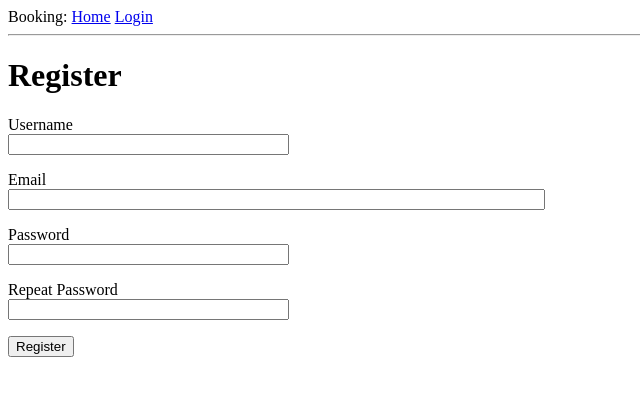
After one commit to moonso/booking, a Flask app: page /register in a window 1280 px wide. The commit adds this page. Shown: the top 396 px of the page, without its empty margins (0-640 px from the left). Run offline with Flask 2, Linux system fonts and the light colour scheme.

Commit message:
Adds login

```diff
--- a/booking/__init__.py
+++ b/booking/__init__.py
@@ -1,9 +1,11 @@
 from flask import Flask
 from config import Config
-from flask_pymongo import PyMongo
+# from flask_pymongo import PyMongo
+from flask_login import LoginManager
 
 app = Flask(__name__)
 app.config.from_object(Config)
-mongo = PyMongo(app)
+login = LoginManager(app)
+login.login_view = 'login'
 
 from booking import routes, models
--- a/booking/forms.py
+++ b/booking/forms.py
@@ -1,6 +1,9 @@
 from flask_wtf import FlaskForm
 from wtforms import (StringField, PasswordField, BooleanField, SubmitField)
-from wtforms.validators import DataRequired
+from wtforms.validators import (DataRequired, ValidationError, Email, EqualTo)
+from booking.models import User
+
+from booking import app
 
 
 class LoginForm(FlaskForm):
@@ -8,3 +11,20 @@ class LoginForm(FlaskForm):
     password = PasswordField('Password', validators=[DataRequired()])
     remember_me = BooleanField('Remember Me')
     submit = SubmitField('Sign In')
+
+class RegistrationForm(FlaskForm):
+    username = StringField('Username', validators=[DataRequired()])
+    email = StringField('Email', validators=[DataRequired(), Email()])
+    password = PasswordField('Password', validators=[DataRequired()])
+    password2 = PasswordField('Repeat Password', validators=[DataRequired(), EqualTo('password')])
+    submit = SubmitField('Register')
+
+    def validate_username(self, username):
+        user = app.config['USERS_COLLECTION'].find_one({"_id": username.data})
+        if user is not None:
+            raise ValidationError("Username already exists")
+
+    def validate_email(self, email):
+        user = app.config['USERS_COLLECTION'].find_one({"email": email.data})
+        if user is not None:
+            raise ValidationError("Email already exists")
--- a/booking/routes.py
+++ b/booking/routes.py
@@ -1,12 +1,13 @@
-from flask import (render_template, flash, redirect)
-from booking import (app, mongo)
-from booking.forms import LoginForm
+from flask import (render_template, flash, redirect, url_for, request)
+from flask_login import (current_user, login_user, logout_user, login_required)
+from booking import (app)
+from booking.forms import (LoginForm, RegistrationForm)
 from booking.models import User
 
 @app.route('/')
 @app.route('/index')
+@login_required
 def index():
-    user = {'username': 'Mans'}
     bills = [
         {
             'payer': {'username': 'John'},
@@ -21,23 +22,78 @@ def index():
             'category': 'car',
         }
     ]
-    return render_template('index.html', title='Home', user=user, bills=bills)
+    return render_template('index.html', title='Home', bills=bills)
 
 @app.route('/login', methods=['GET', 'POST'])
 def login():
+    if current_user.is_authenticated:
+        return redirect(url_for('index'))
     form = LoginForm()
     if form.validate_on_submit():
-        flash('Login requested for user {0}, remember_me={1}'.format(
-            form.username.data, form.remember_me.data))
-        return redirect('/index')
-    else:
-        flash("Please fill both username and password")
+        existing_user = app.config['USERS_COLLECTION'].find_one({"_id": form.username.data})
+        user = None
+        if existing_user:
+            user = User(existing_user['_id'], existing_user['email'], existing_user['password_hash'])
+        if existing_user is None or not user.check_password(form.password.data):
+            flash('Invalid username or password')
+            return redirect(url_for('login'))
+        login_user(user, remember=form.remember_me.data)
+        next_page = request.args.get('next')
+        if not next_page or not next_page.startswith('/'):
+            next_page = url_for('index')
+        return redirect(url_for('index'))
+
     return render_template('login.html', title='Sign In', form=form)
+
+@app.route('/register', methods=['GET', 'POST'])
+def register():
+    user_collection = app.config['USERS_COLLECTION']
+
+    if current_user.is_authenticated:
+        return redirect(url_for('index'))
+
+    form = RegistrationForm()
+    if form.validate_on_submit():
+        user_obj = User(username=form.username.data, email=form.email.data)
+        user_obj.set_password(form.password.data)
+        user_collection.insert_one(
+            {
+                '_id': user_obj.username,
+                'email': user_obj.email,
+                'password_hash': user_obj.password_hash,
+            }
+        )
+        flash("Congratulations, you are now a registered user!")
+        return redirect(url_for('login'))
+
+    return render_template('register.html', title='Register', form=form)
+
+
+@app.route('/logout')
+def logout():
+    logout_user()
+    return redirect(url_for('index'))
 
 @app.route('/add')
 def add():
     """Add a user to the database"""
-    dummy_user = User('Clark Kent', email='clark@kent.com')
-    user = mongo.db.users
-    user.insert(dummy_user)
-    return "Added user {0} with email {1}".format(dummy_user['username'], dummy_user['email'])
+    u = User('Susan', email='susan@mail.com')
+    u.set_password('cat')
+    user_collection = app.config['USERS_COLLECTION']
+    # print(dummy_user.__dict__)
+    user_collection.insert_one(
+        {
+            '_id': u.username,
+            'email': u.email,
+            'password_hash': u.password_hash,
+        }
+    )
+    return "Added user {0} with email {1}".format(u.username, u.email)
+
+@app.route('/wipe')
+def wipe():
+    """Remove all users"""
+    user_collection = app.config['USERS_COLLECTION']
+    # print(dummy_user.__dict__)
+    user_collection.remove({})
+    return "Removed all users"
--- a/booking/templates/base.html
+++ b/booking/templates/base.html
@@ -9,8 +9,12 @@
     <body>
         <div>
 			Booking:
-			<a href="/index">Home</a>
-			<a href="/login">Login</a>
+			<a href="{{ url_for('index') }}">Home</a>
+      {% if current_user.is_anonymous %}
+			<a href="{{ url_for('login') }}">Login</a>
+      {% else %}
+			<a href="{{ url_for('logout') }}">Logout</a>
+      {% endif %}
 		</div>
         <hr>
 		{% with messages = get_flashed_messages() %}
--- a/booking/templates/index.html
+++ b/booking/templates/index.html
@@ -1,7 +1,7 @@
 {% extends "base.html" %}
 
 {% block content %}
-    <h1>Hi, {{ user.username }}!</h1>
+    <h1>Hi, {{ current_user.username }}!</h1>
     {% for bill in bills %}
     <div><p>{{ bill.payer.username }} company: <b>{{ bill.company }}</b></p></div>
     {% endfor %}
--- a/booking/templates/login.html
+++ b/booking/templates/login.html
@@ -15,4 +15,5 @@
 		<p>{{ form.remember_me() }} {{ form.remember_me.label }}</p>
 		<p>{{ form.submit() }}</p>
 	</form>
+  <p>New User? <a href="{{ url_for('register') }}">Click to Register!</a></p>
 {% endblock %}
--- /dev/null
+++ b/booking/templates/register.html
@@ -0,0 +1,37 @@
+{% extends "base.html" %}
+
+{% block content %}
+	<h1>Register</h1>
+	<form action="" method="post" name="register">
+		{{ form.hidden_tag() }}
+		<p>
+			{{ form.username.label }}<br>
+			{{ form.username(size=32) }}<br>
+      {% for error in form.username.errors %}
+      <span style="color: red;">[{{ error }}]</span>
+      {% endfor %}
+		</p>
+		<p>
+			{{ form.email.label }}<br>
+			{{ form.email(size=64) }}<br>
+      {% for error in form.email.errors %}
+      <span style="color: red;">[{{ error }}]</span>
+      {% endfor %}
+		</p>
+		<p>
+			{{ form.password.label }}<br>
+			{{ form.password(size=32) }}
+      {% for error in form.password.errors %}
+      <span style="color: red;">[{{ error }}]</span>
+      {% endfor %}
+		</p>
+		<p>
+			{{ form.password2.label }}<br>
+			{{ form.password2(size=32) }}
+      {% for error in form.password2.errors %}
+      <span style="color: red;">[{{ error }}]</span>
+      {% endfor %}
+		</p>
+		<p>{{ form.submit() }}</p>
+	</form>
+{% endblock %}
```
Also changed, not shown: booking/models.py (+30 -10 lines), config.py (+6 -1 lines).
